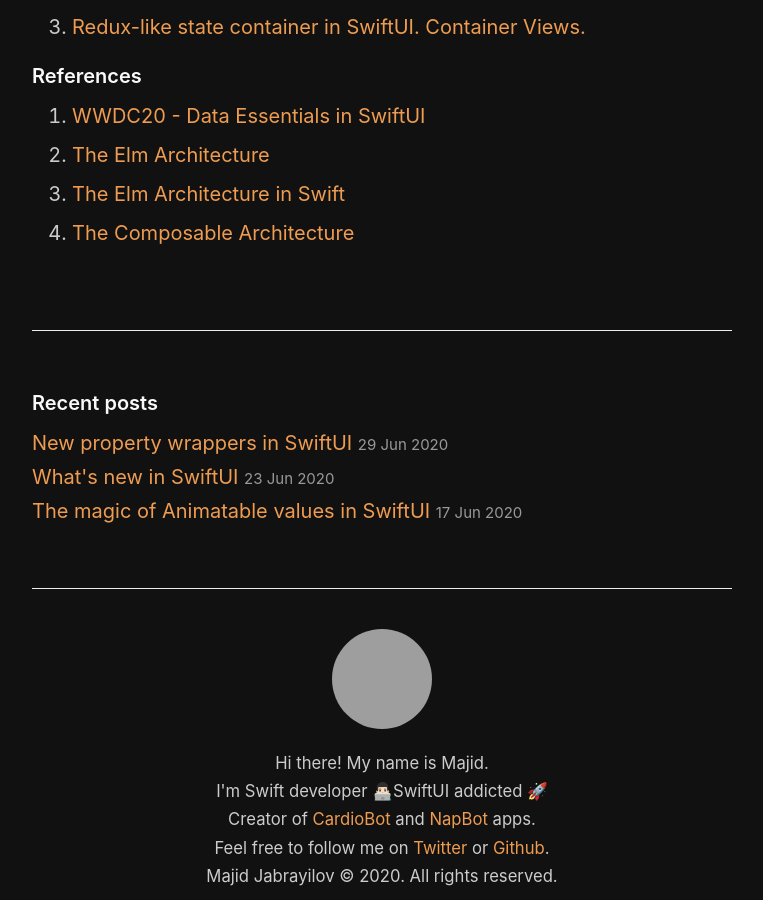
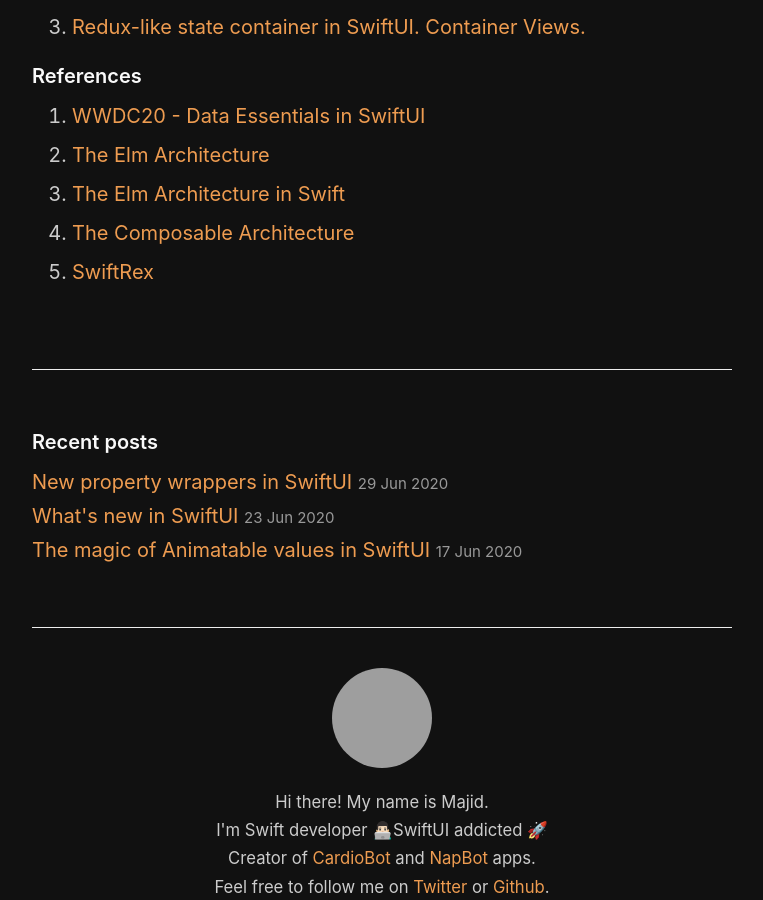
Before and after one commit to mecid/mecid.github.io, a Jekyll site: the page built from _posts/2019-09-18-redux-like-state-container-in-swiftui.md, in a window 1280 px wide and 900 px high, scrolled down 6632 px, cut to the strip 0-900 px from the top of the window. Shown: the whole strip, without its empty margins (258-1021 px from the left). Built offline with Jekyll 4.4.1, drawn with Linux system fonts in a browser that asks for light colours; grey boxes are pictures that could not be loaded.

Commit message:
Update 2019-09-18-redux-like-state-container-in-swiftui.md

```diff
--- a/_posts/2019-09-18-redux-like-state-container-in-swiftui.md
+++ b/_posts/2019-09-18-redux-like-state-container-in-swiftui.md
@@ -202,3 +202,4 @@ Today we learned how to build *Redux-like* state container with *side-effects* i
 1. [The Elm Architecture](https://guide.elm-lang.org/architecture/)
 2. [The Elm Architecture in Swift](https://github.com/chriseidhof/tea-in-swift)
 3. [The Composable Architecture](https://github.com/pointfreeco/swift-composable-architecture)
+4. [SwiftRex](https://github.com/SwiftRex/SwiftRex)
```
